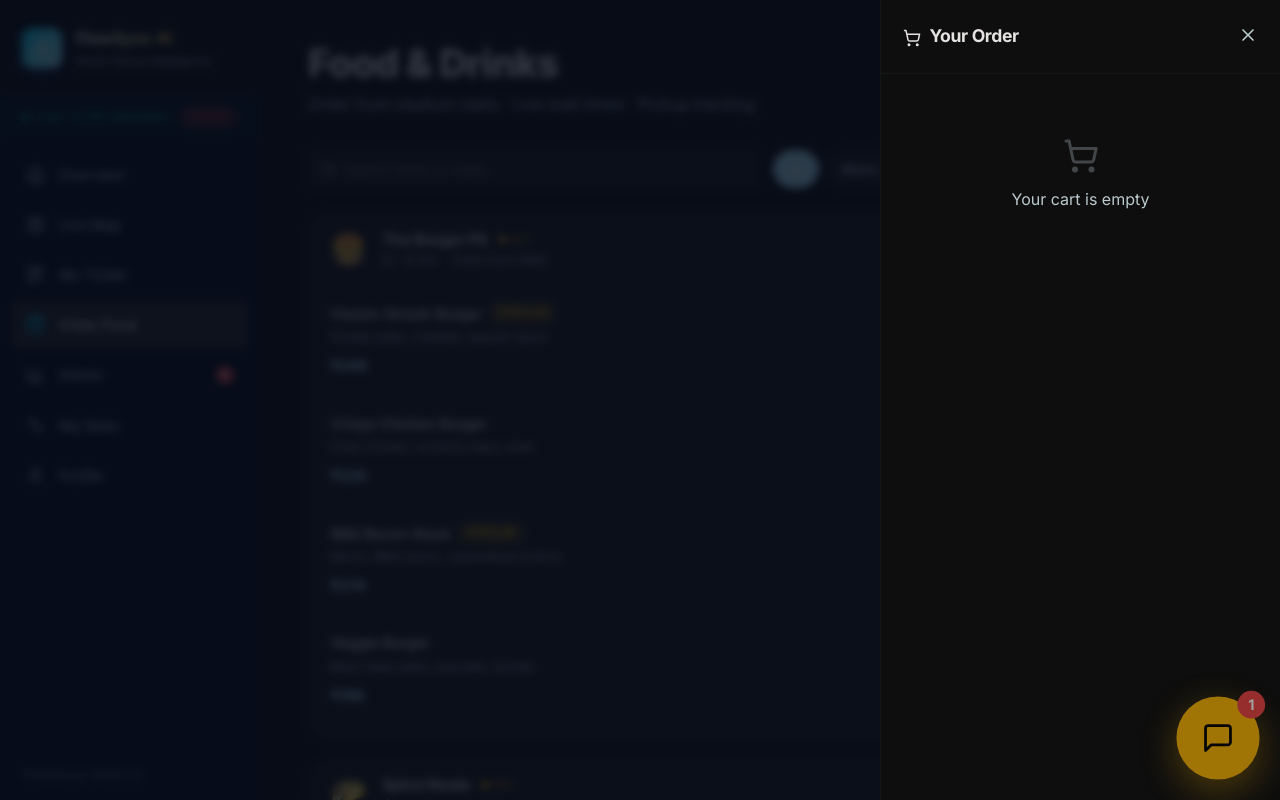
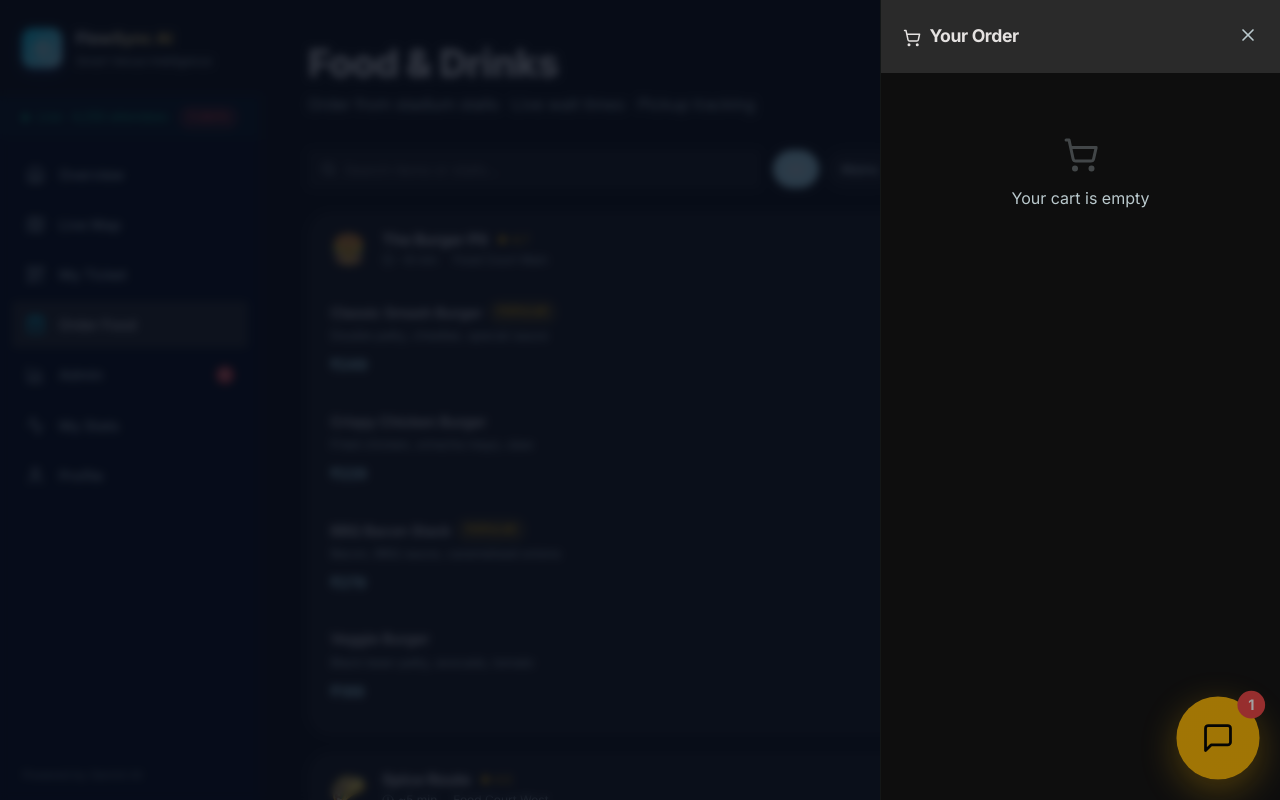
Before and after one commit to jayanitrivedi07-bit/FlowSyncAI, a React (Vite) app in the folder frontend/: page /orders in a window 1280 px wide. Both pictures are taken after a click on the button "Cart". Shown: the top 800 px of the page. Built offline with nearby package versions, Linux system fonts and the light colour scheme.

Commit message:
Update Orders.jsx with refined configurations and UI enhancements

```diff
--- a/frontend/src/pages/Orders.jsx
+++ b/frontend/src/pages/Orders.jsx
@@ -75,7 +75,7 @@ function ItemCard({ item, stall, qty, onAdd, onRemove }) {
   return (
     <div style={{
       display: 'flex', justifyContent: 'space-between', alignItems: 'flex-start',
-      padding: '1rem 0', borderBottom: '1px solid var(--border)',
+      padding: '1rem 0',
     }}>
       <div style={{ flex: 1, paddingRight: '1rem' }}>
         <div style={{ display: 'flex', alignItems: 'center', gap: '0.4rem', marginBottom: '0.2rem' }}>
@@ -153,7 +153,7 @@ function StallCard({ stall, cart, onAdd, onRemove, expanded, onToggle }) {
       </button>
 
       {expanded && (
-        <div style={{ padding: '0 1.4rem 1rem', borderTop: '1px solid var(--border)' }}>
+        <div style={{ padding: '0 1.4rem 1rem' }}>
           {stall.items.map(item => (
             <ItemCard
               key={item.id}
@@ -242,7 +242,7 @@ function OrderTracker({ order, onClose }) {
               <span>₹{it.price * it.qty}</span>
             </div>
           ))}
-          <div style={{ borderTop: '1px solid var(--border)', marginTop: '0.7rem', paddingTop: '0.7rem', display: 'flex', justifyContent: 'space-between', fontWeight: 700, color: 'var(--text)' }}>
+          <div style={{ marginTop: '0.7rem', paddingTop: '0.7rem', display: 'flex', justifyContent: 'space-between', fontWeight: 700, color: 'var(--text)' }}>
             <span>Total</span>
             <span>₹{order.total}</span>
           </div>
@@ -361,7 +361,7 @@ export default function Orders() {
               <button
                 key={o.id}
                 onClick={() => setActiveOrder(o)}
-                style={{ background: 'var(--bg-card)', border: '1px solid var(--border)', borderRadius: 'var(--radius-sm)', padding: '0.7rem 1rem', whiteSpace: 'nowrap', cursor: 'pointer', color: 'var(--text)', fontSize: '0.82rem', display: 'flex', alignItems: 'center', gap: '0.5rem' }}
+                style={{ background: 'var(--bg-high)', borderRadius: 'var(--radius-sm)', padding: '0.7rem 1rem', whiteSpace: 'nowrap', cursor: 'pointer', color: 'var(--text)', fontSize: '0.82rem', display: 'flex', alignItems: 'center', gap: '0.5rem' }}
               >
                 <Package size={14} color="var(--primary-light)" />
                 #{o.id} · ₹{o.total} · {o.placedAt}
@@ -451,7 +451,7 @@ export default function Orders() {
             aria-label="Your cart"
           >
             {/* Drawer header */}
-            <div style={{ padding: '1.4rem', borderBottom: '1px solid var(--border)', display: 'flex', justifyContent: 'space-between', alignItems: 'center' }}>
+            <div style={{ padding: '1.4rem', display: 'flex', justifyContent: 'space-between', alignItems: 'center', background: 'var(--bg-high)' }}>
               <h2 style={{ fontSize: '1.1rem' }}>
                 <ShoppingCart size={18} style={{ display: 'inline', verticalAlign: 'middle', marginRight: '0.5rem' }} />
                 Your Order
@@ -470,7 +470,7 @@ export default function Orders() {
                 </div>
               ) : (
                 cartItems.map(({ item, stall, qty }) => (
-                  <div key={item.id} style={{ display: 'flex', gap: '0.8rem', alignItems: 'center', padding: '0.9rem 0', borderBottom: '1px solid var(--border)' }}>
+                  <div key={item.id} style={{ display: 'flex', gap: '0.8rem', alignItems: 'center', padding: '0.9rem 0' }}>
                     <span style={{ fontSize: '1.4rem' }}>{stall.emoji}</span>
                     <div style={{ flex: 1 }}>
                       <div style={{ fontWeight: 600, fontSize: '0.88rem', color: 'var(--text)' }}>{item.name}</div>
@@ -493,7 +493,7 @@ export default function Orders() {
 
             {/* Checkout footer */}
             {cartItems.length > 0 && (
-              <div style={{ padding: '1.2rem 1.4rem', borderTop: '1px solid var(--border)' }}>
+              <div style={{ padding: '1.2rem 1.4rem', background: 'var(--bg-high)' }}>
                 <div style={{ display: 'flex', justifyContent: 'space-between', marginBottom: '0.6rem', fontSize: '0.85rem', color: 'var(--text-muted)' }}>
                   <span>Subtotal ({cartCount} items)</span>
                   <span style={{ color: 'var(--text)', fontWeight: 700 }}>₹{cartTotal}</span>
```
